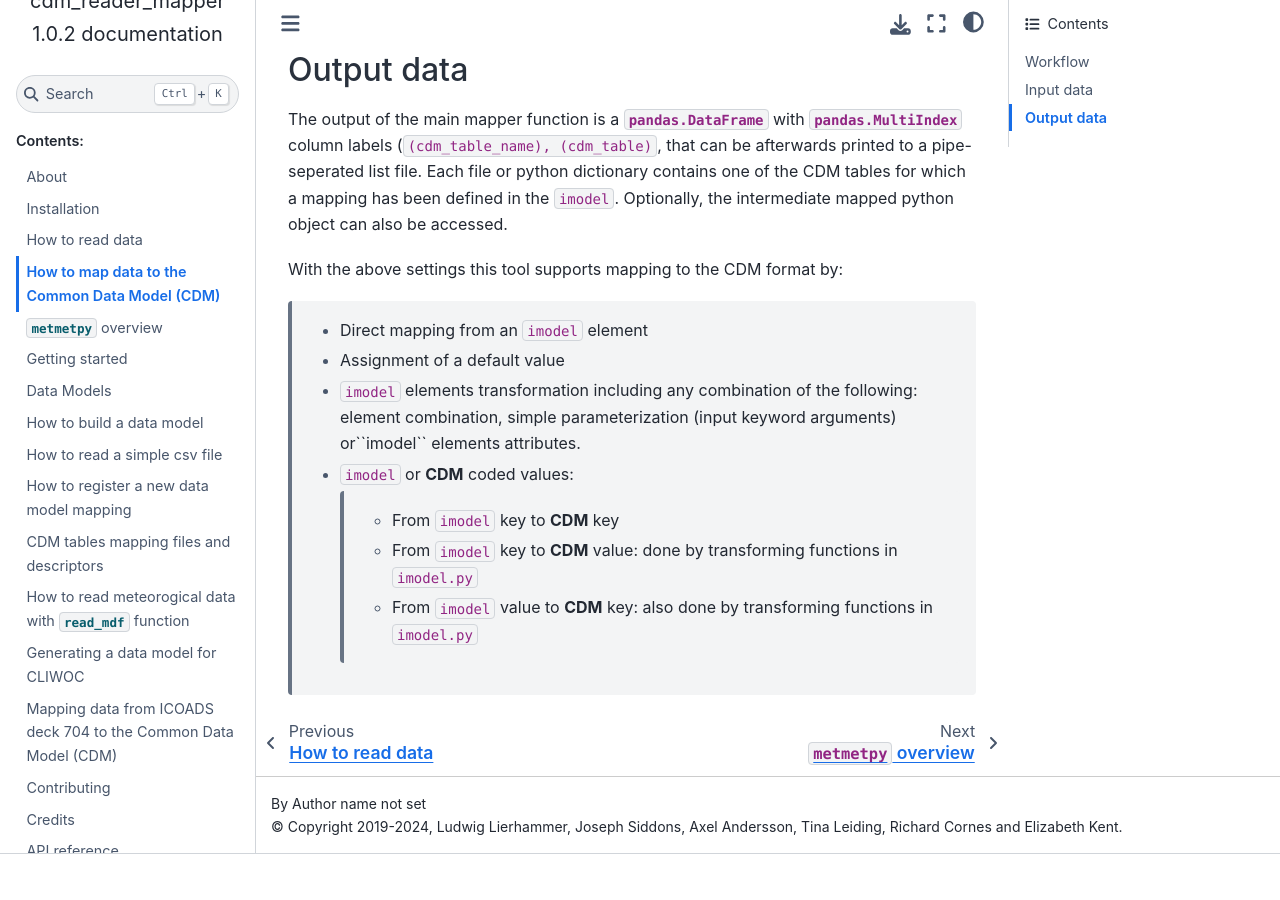
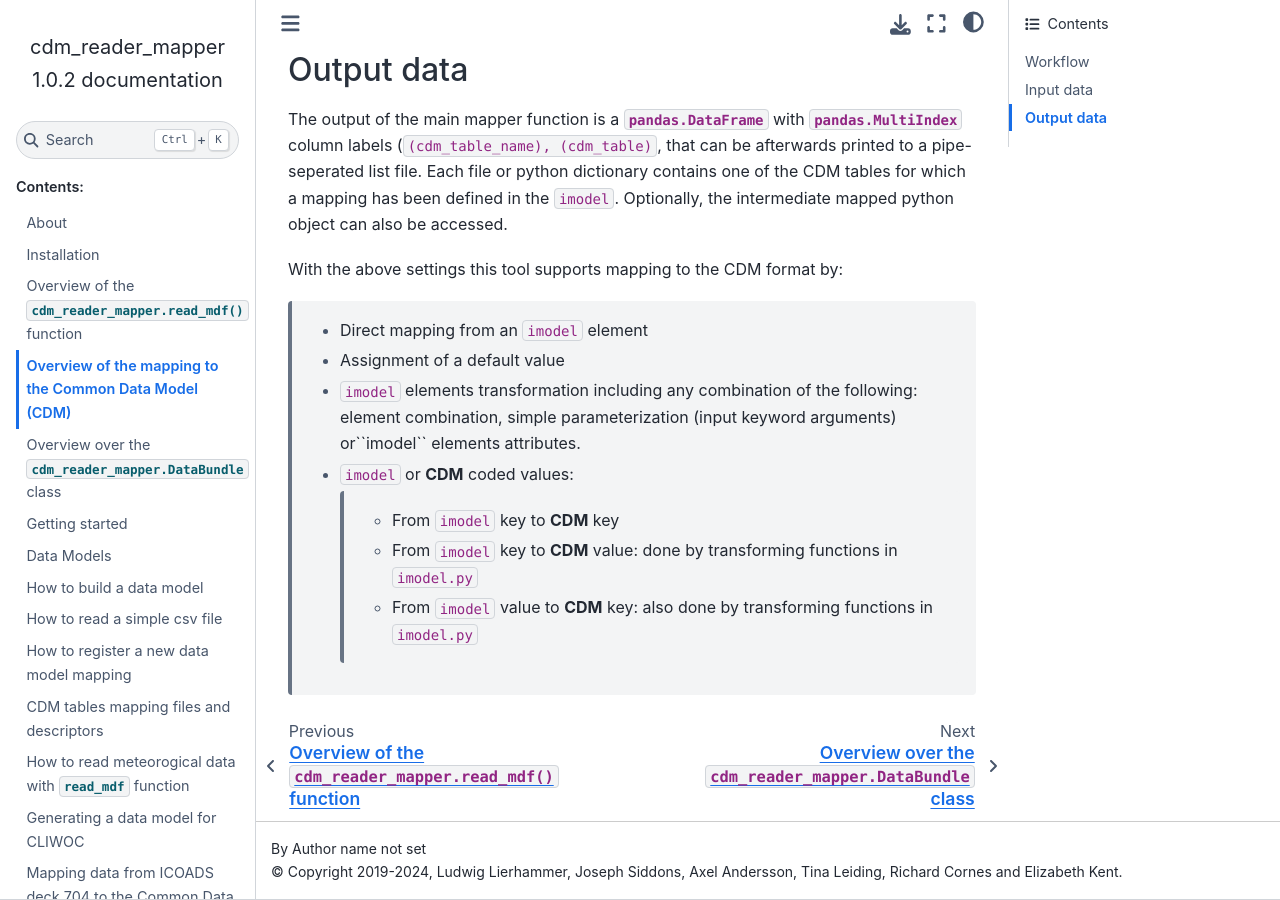
Before and after one commit to glamod/cdm_reader_mapper, a Sphinx documentation site: the page built from docs/tool-overview_mapper.rst, in a window 1280 px wide and 900 px high, scrolled down 1493 px. Built offline with Sphinx 7.4.7 and the Sphinx Book theme 1.1.4, drawn with Linux system fonts in a browser that asks for light colours; before the commit the page ends 2347 px from its top, so only the background shows below that; some of the changed text lies outside the part shown.

Commit message:
rename captions

```diff
--- a/docs/index.rst
+++ b/docs/index.rst
@@ -54,13 +54,13 @@ In addition, the **cdm_reader_mapper.DataBundle** object has several main method
    tool-set-up
    tool-overview_reader
    tool-overview_mapper
-   tool-overview_metmetpy
+   tool-overview_databundle
    getting-started
    data-models
    how-to-build-a-data-model
    how_to_read_csv
-   how-to-register-a-new-data-model-mapping.rst
-   cdm-tables-mapping-files-and-descriptors.rst
+   how-to-register-a-new-data-model-mapping
+   cdm-tables-mapping-files-and-descriptors
    example_notebooks/read_overview.ipynb
    example_notebooks/CLIWOC_datamodel.ipynb
    example_notebooks/CDM_mapper_example_deck704.ipynb
--- a/docs/tool-overview_metmetpy.rst
+++ b/docs/tool-overview_databundle.rst
@@ -1,5 +1,7 @@
-``metmetpy`` overview
-=======================
+Overview over the :py:class:`cdm_reader_mapper.DataBundle` class
+================================================================
+
+
 
 After mapping to the CDM format, in some cases, it is desired that the final CDM set of tables is composed of a combination of different data models/sources. Based on the IMMA1 reprocessing experience so far. This can be the case of adding data elements from a different data source (like adding WMO PUB 47 metadata). It is recommended to map both things separately and then make the appropriate replacements/additions based on the corresponding CDM element matching (i.e. ``primary_station_id``). This part is taken over from **metmetpy**.
 
--- a/docs/tool-overview_mapper.rst
+++ b/docs/tool-overview_mapper.rst
@@ -1,5 +1,5 @@
-How to map data to the Common Data Model (CDM)
-==============================================
+Overview of the mapping to the Common Data Model (CDM_)
+=======================================================
 
 After reading ICOADS or C-RAID data with the :py:func:`cdm_reader_mapper.read_mdf` function, this data can be mapped to the standardized C3S Common Data Model (CDM) format.
 
--- a/docs/tool-overview_reader.rst
+++ b/docs/tool-overview_reader.rst
@@ -3,8 +3,8 @@
    You can adapt this file completely to your liking, but it should at least
    contain the root ``toctree`` directive.
 
-How to read data
-================
+Overview of the :py:func:`cdm_reader_mapper.read_mdf` function
+==============================================================
 
 Source data like ICOADS or C-RAID data can be read by the ``cdm_reader_mapper.read_mdf`` function.
 
```
